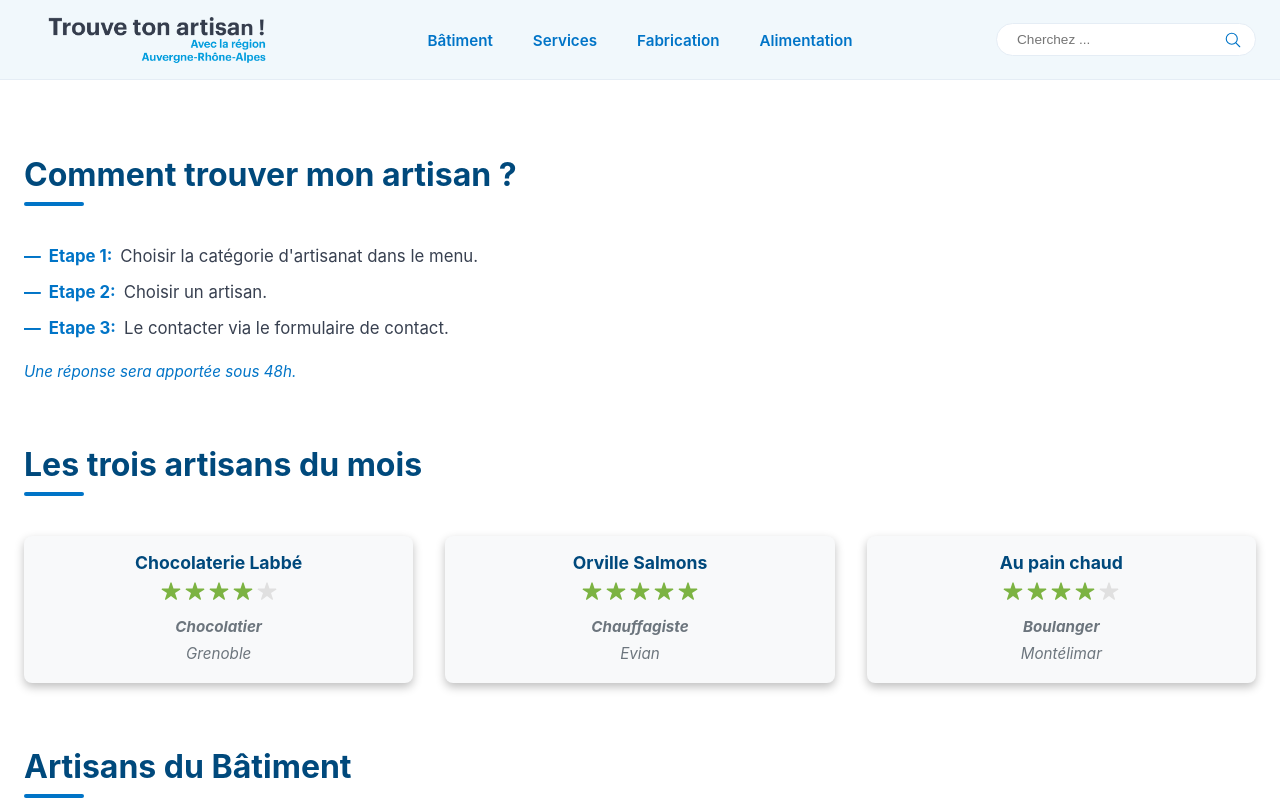
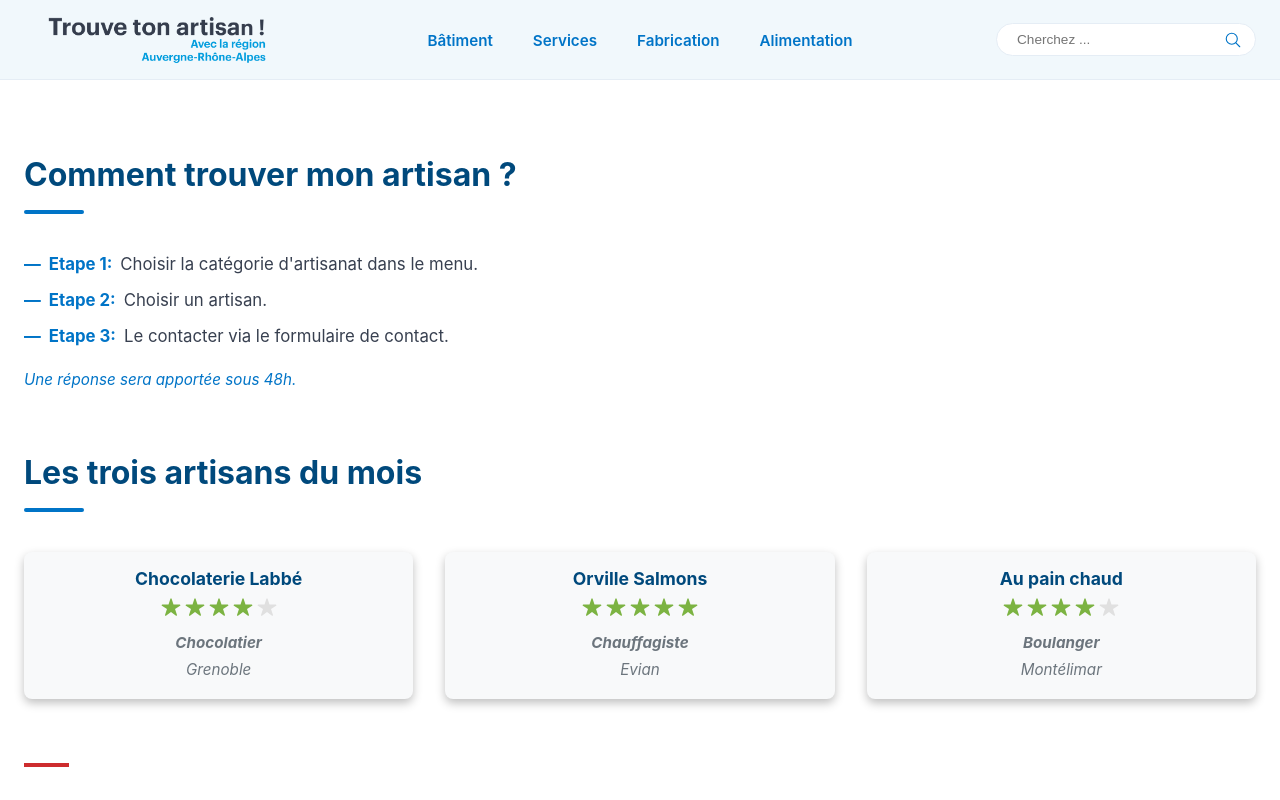
Before and after one commit to userXXIIXII/trouve-ton-artisan, a React (Vite) app: page / in a window 1280 px wide. Shown: the top 800 px of the page. Built offline with nearby package versions, Linux system fonts and the light colour scheme.

Commit message:
title-separator en rouge

```diff
--- a/src/pages/Home.scss
+++ b/src/pages/Home.scss
@@ -14,13 +14,20 @@
 .section-title {
     color: var(--dark-blue);
     font-size: 2rem;
-    margin-bottom: 0.5rem;
+    margin-bottom: 1rem;
 }
 
 .title-separator {
     width: 45px;
     height: 4px;
     background-color: var(--primary-blue);
+    margin-bottom: 2.5rem;
+}
+
+.title-separator-red {
+    width: 45px;
+    height: 4px;
+    background-color: var(--accent-red);
     margin-bottom: 2.5rem;
 }
 
--- a/src/pages/Home.tsx
+++ b/src/pages/Home.tsx
@@ -48,8 +48,8 @@ export default function Home() {
 
                 {/* Section 3 : Les artisans du bâtiment */}
                 <section className="artisans-section">
+                <div className="title-separator-red"></div>
                 <h2 className="section-title">Artisans du Bâtiment</h2>
-                <div className="title-separator"></div>
 
                 <div className="artisans-grid">
                     {batimentArtisans.map((artisan) => (
```
